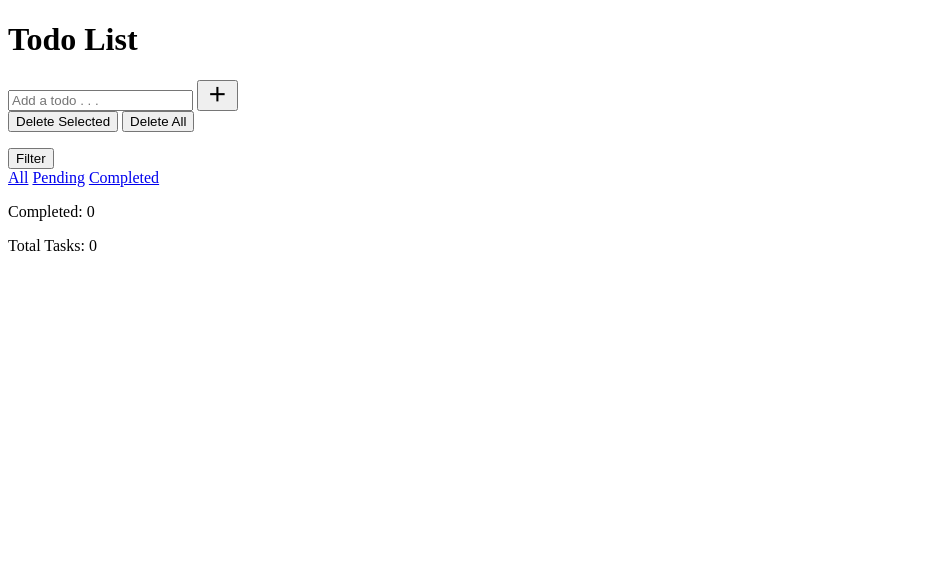
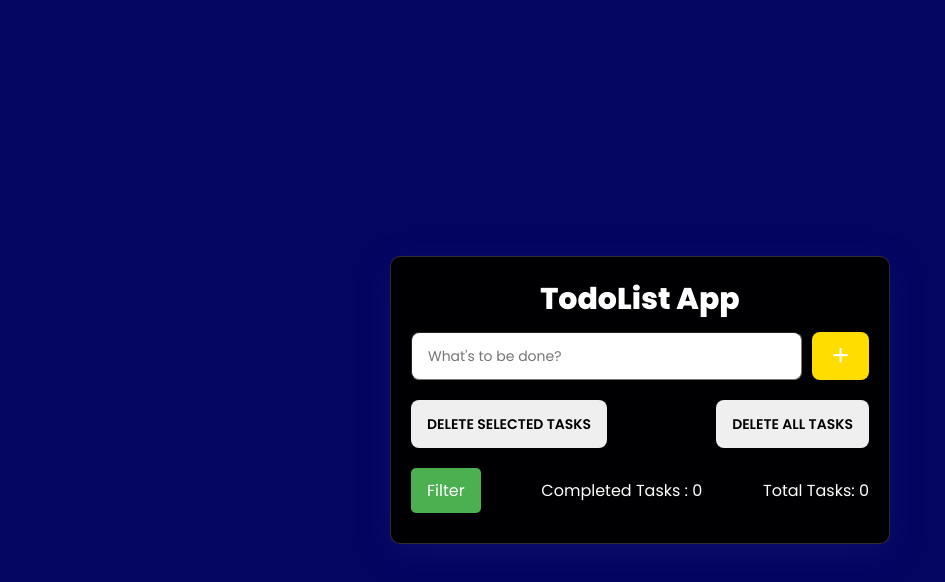
Before and after one commit to Anurag-JS/ToDOList, a plain HTML site: page index.html in a window 1280 px wide. Shown: the whole page, without its empty margins (0-945 px from the left). Drawn offline with nearby package versions, Linux system fonts and the light colour scheme.

Commit message:
Style using css

```diff
--- a/index.html
+++ b/index.html
@@ -14,10 +14,10 @@
     <div class="container">
         <!-- Header Section -->
         <header>
-            <h1>Todo List</h1>
+            <h1 class="white-text">TodoList App</h1>
             <!-- Input Section for adding todos -->
             <div class="input-section">
-                <input id="todo-input" type="text" placeholder="Add a todo . . ." class="input w-full max-w-xs" />
+                <input id="todo-input" type="text" placeholder="What's to be done?" class="input w-full max-w-xs" />
                 <button id="add-button" class="btn btn-add ">
                     <i class="bx bx-plus bx-sm"></i> <!-- Icon for adding todo -->
                 </button>
@@ -27,10 +27,10 @@
         <!-- Todos Filter Section -->
         <div class="todos-filter">
             <button id="delete-selected" class="btn btn-ghost delete-selected-btn">
-                Delete Selected
+                DELETE SELECTED TASKS
             </button>
             <button id="delete-all" class="btn btn-ghost delete-all-btn">
-                Delete All
+                DELETE ALL TASKS
             </button>
         </div>
 
@@ -45,20 +45,20 @@
             <div class="dropdown">
                 <button class="dropbtn">Filter</button>
                 <div class="dropdown-content">
-                    <a href="#" id="all">All</a>
-                    <a href="#" id="rem">Pending</a>
-                    <a href="#" id="com">Completed</a>
+                    <a href="#" id="all">All Tasks</a>
+                    <a href="#" id="rem">Pending Tasks</a>
+                    <a href="#" id="com">Completed Tasks</a>
                 </div>
             </div>
 
             <!-- Display Completed Tasks Count -->
             <div class="completed-task">
-                <p>Completed: <span id="c-count">0</span></p>
+                <p class="white-text">Completed Tasks : <span id="c-count">0</span></p>
             </div>
 
             <!-- Display Remaining Tasks Count -->
             <div class="remaining-task">
-                <p>Total Tasks: <span id="r-count">0</span></p>
+                <p class="white-text">Total Tasks: <span id="r-count">0</span></p>
             </div>
         </div>
     </div>
--- a/style.css
+++ b/style.css
@@ -0,0 +1,278 @@
+/* Importing Google Fonts */
+@import url('https://fonts.googleapis.com/css2?family=Poppins:wght@200;300;400;500;600;800;900&display=swap');
+
+/* Resetting default styles */
+* {
+    margin: 0;
+    padding: 0;
+    box-sizing: border-box;
+    font-family: 'Poppins', sans-serif; /* Applying default font */
+}
+
+/* Root variables for colors */
+:root {
+    --color-primary: #5a78ff;
+    --color-secondary: #0957ff;
+}
+
+/* Body styles */
+body {
+    position: relative;
+    height: 100vh;
+    display: flex;
+    justify-content: center;
+    align-items: center;
+    background-color: rgb(4, 4, 97);
+}
+
+/* Main container styles */
+.container {
+    display: flex;
+    align-items: center;
+    justify-content: center;
+    flex-direction: column;
+    margin: 0 400px; /* Margin to center container */
+    min-width: 500px;
+    max-width: 1000px;
+    background: rgba( 255, 255, 255, 0.15 );
+    background-color: #000003;
+    box-shadow: 0 8px 32px 0 rgba( 31, 38, 135, 0.3 );
+    backdrop-filter: blur( 3px );
+    -webkit-backdrop-filter: blur( 3px );
+    border-radius: 10px;
+    border: 1px solid rgba( 255, 255, 255, 0.18 );
+    padding: 20px;
+}
+
+/* Header section styles */
+.container header {
+    display: flex;
+    justify-content: center;
+    align-items: center;
+    flex-direction: column;
+    width: 100%;
+    margin-bottom: 20px;
+}
+
+header h1 {
+    font-size: 30px;
+    font-weight: 700;
+    margin-bottom: 10px;
+    color: rgb(68, 68, 68);
+}
+
+/* Input section styles */
+header .input-section {
+    width: 100%;
+    display: flex;
+    flex-direction: row;
+    justify-content: space-between;
+    align-items: center;
+    width: 100%;
+    height: 100%;
+}
+
+.input-section input {
+    margin-right: 10px;
+    max-width: 100%;
+}
+.max-w-xs {
+    max-width: 20rem;
+}
+.w-full {
+    width: 100%;
+}
+
+.input {
+    border-radius: 0.5rem;
+    height: 3rem;
+    border-width: 1px;
+    flex-shrink: 1;
+    padding: 0rem 1rem;
+    font-size: .875rem;
+    line-height: 2;
+}
+
+/* Todo filters styles */
+.todos-filter, .filters {
+    display: flex;
+    justify-content: space-between;
+    align-items: center;
+    width: 100%;
+    height: 100%;
+    margin-bottom: 10px;
+}
+.filters {
+    margin-top: 10px;
+}
+
+/* Todo list styles */
+.todos-list {
+    display: flex;
+    flex-direction: column;
+    justify-content: space-between;
+    align-items: center;
+    min-height: 100%;
+    max-height: 54vh;
+    overflow-y: auto;
+    width: 100%;
+}
+
+.todos-list .todo-item {
+    display: flex;
+    flex-direction: row;
+    justify-content: space-between;
+    align-items: center;
+    padding: 10px;
+    width: 100%;
+    border-bottom: 1px solid rgba( 255, 255, 255, 0.18 );
+}
+
+.todo-item {
+    background-color: beige;
+    border-radius: 10px;
+    margin-bottom: 5px;
+}
+
+.todo-item p {
+    margin-right: 10px;
+}
+
+.todo-item .todo-actions {
+    display: flex;
+    flex-direction: row;
+    align-items: center;
+    justify-content: end;
+    width: 100%;
+    height: 100%;
+}
+
+.todo-actions button:not(:last-child) {
+    margin-right: 10px;
+}
+
+.di, .ci {
+    pointer-events: none;
+}
+
+.white-text{
+    color: white;
+}
+
+.line {
+    text-decoration: line-through;
+}
+
+/* Button styles */
+.btn {
+    cursor: pointer;
+    user-select: none;
+    border: none;
+    outline: none;
+    text-align: center;
+    border-radius: 0.5rem;
+    height: 3rem;
+    min-height: 3rem;
+    text-transform: uppercase;
+    border-width: 1px;
+    animation: button-pop var(--animation-btn,.25s) ease-in-out;
+    flex-wrap: wrap;
+    flex-shrink: 0;
+    justify-content: center;
+    align-items: center;
+    padding-left: 1rem;
+    padding-right: 1rem;
+    font-size: .875rem;
+    font-weight: 600;
+    line-height: 1em;
+    text-decoration-line: none;
+    transition: .2s all cubic-bezier(.4, 0, .2, 1);
+    display: inline-flex;
+}
+
+.btn:hover {
+    background-color: rgb(4, 4, 97);
+    color: white;
+}
+
+.btn-add {
+    background-color: rgb(255, 221, 0);
+    color: white;
+}
+.btn-add:hover {
+    background-color: white;
+    color: rgb(255, 221, 0);
+}
+
+.btn-success {
+    opacity: 1;
+    background-color: rgb(50, 177, 50);
+    color: white;
+}
+.btn-success:hover {
+    background-color: white;
+    color: rgb(50, 177, 50);
+}
+
+.btn-error {
+    opacity: 1;
+    background-color: rgb(246, 77, 4);
+    color: white;
+}
+.btn-error:hover {
+    background-color: white;
+    color: rgb(246, 77, 4);
+}
+
+/* Dropdown styles */
+.dropbtn {
+    background-color: #4CAF50;
+    color: white;
+    padding: 10px 16px;
+    font-size: 16px;
+    border: none;
+    cursor: pointer;
+    border-radius: 5px;
+}
+
+.dropdown {
+    position: relative;
+    display: inline-block;
+}
+
+.dropdown-content {
+    display: none;
+    position: absolute;
+    background-color: #f9f9f9;
+    min-width: 160px;
+    box-shadow: 0px 8px 16px 0px rgba(0, 0, 0, 0.2);
+    z-index: 1;
+}
+
+.dropdown-content a {
+    color: black;
+    padding: 12px 16px;
+    text-decoration: none;
+    display: block;
+}
+
+.dropdown-content a:hover {
+    background-color: #f1f1f1;
+}
+
+.dropdown:hover .dropdown-content {
+    display: block;
+}
+
+.dropdown:hover .dropbtn {
+    background-color: #3e8e41;
+}
+
+/* Responsive styles */
+@media only screen and (max-width: 530px) {
+    .container {
+        margin: 0 20px;
+        max-width: 96%;
+        min-width: 96%;
+    }
+}
```
